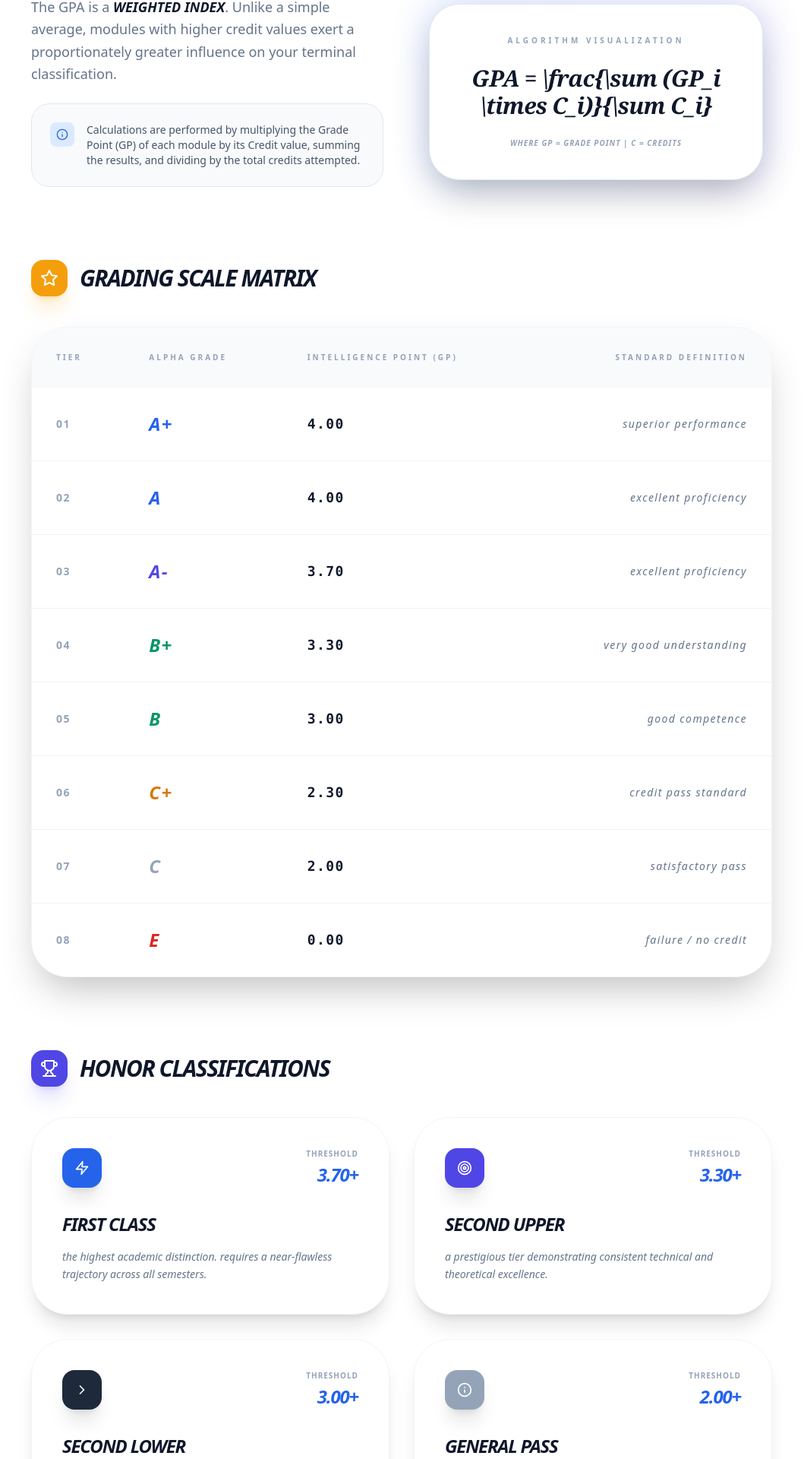
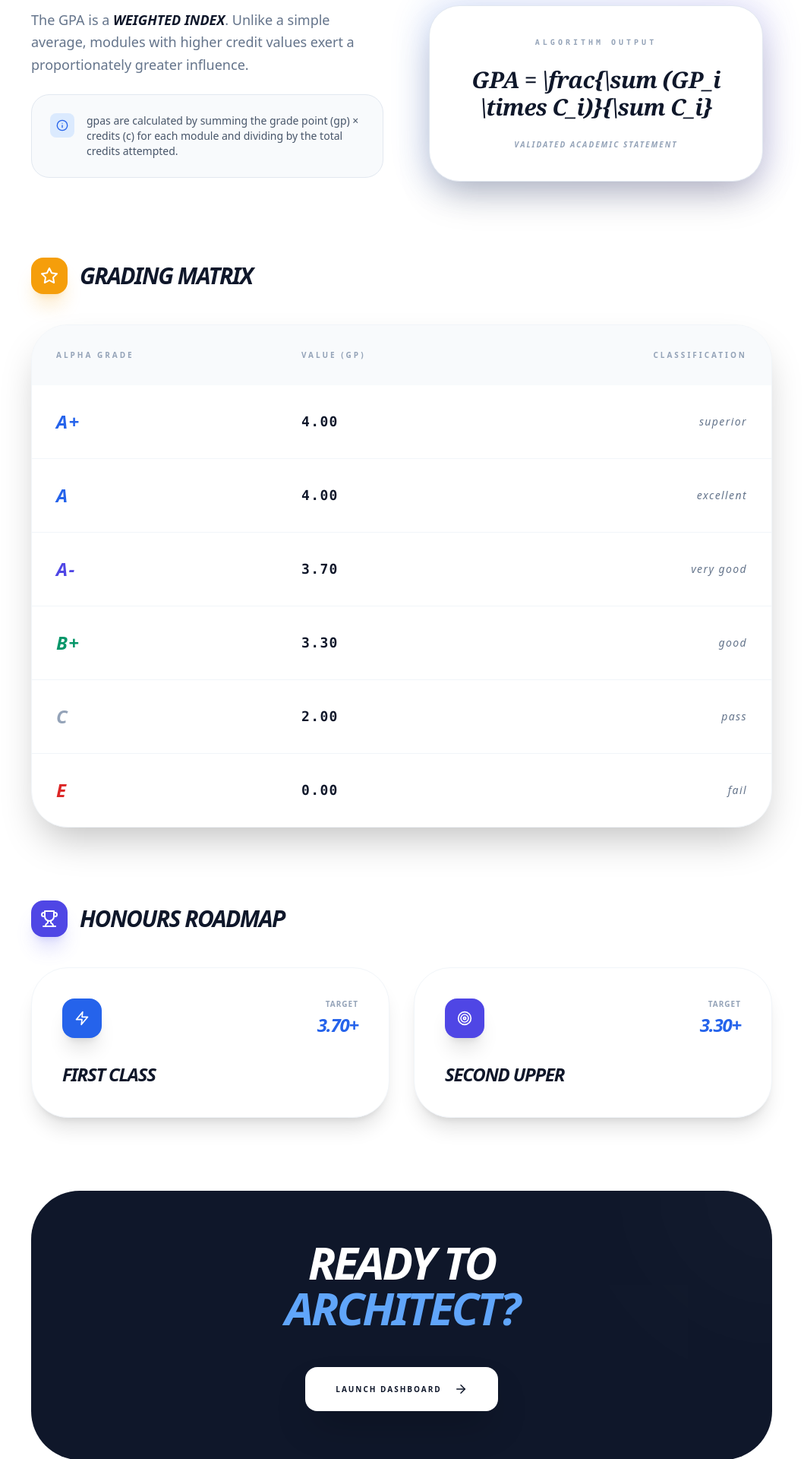
Before and after one commit to DevZenMaster/sltc-gpa-calculator, a Next.js app: page /guide in a window 1280 px wide. Shown: the part 596-2516 px from the top of the page at 76% size, without its empty margins (111-1170 px from the left). Built offline with nearby package versions, Linux system fonts and the light colour scheme.

Commit message:
modifed guide/page.tsx file

```diff
--- a/src/app/guide/page.tsx
+++ b/src/app/guide/page.tsx
@@ -11,9 +11,8 @@ export default function GuidePage() {
   return (
     <div className="bg-white dark:bg-[#030303] min-h-screen text-slate-900 dark:text-slate-100 selection:bg-blue-100 selection:text-blue-900 pb-24 transition-colors duration-500">
 
-      {/* --- HERO HEADER: ACADEMIC PROTOCOLS --- */}
+      {/* --- HERO HEADER --- */}
       <div className="relative pt-32 pb-20 px-6 overflow-hidden border-b border-slate-100 dark:border-white/5">
-        {/* Background Ambient Spectrum */}
         <div className="absolute top-0 left-0 w-full h-full pointer-events-none opacity-40">
           <div className="absolute top-[-10%] left-[-5%] w-[40%] h-[40%] bg-blue-500/10 blur-[120px] rounded-full" />
           <div className="absolute bottom-[-10%] right-[-5%] w-[40%] h-[40%] bg-indigo-500/10 blur-[120px] rounded-full" />
@@ -28,14 +27,14 @@ export default function GuidePage() {
             GPA <span className="text-blue-600">Mechanics.</span>
           </h1>
           <p className="text-xl text-slate-500 dark:text-slate-400 max-w-2xl mx-auto font-medium italic leading-relaxed">
-            Technical documentation for Grade Point Average calculations, weighted credit analysis, and honor classifications.
+            Technical documentation for the Logic Engine powering your academic roadmap.
           </p>
         </div>
       </div>
 
       <div className="max-w-5xl mx-auto px-6 py-20 space-y-24">
 
-        {/* --- SECTION 1: THE INTELLIGENCE FORMULA --- */}
+        {/* --- SECTION 1: THE ALGORITHM VISUAL --- */}
         <section className="relative">
           <div className="flex items-center gap-4 mb-10">
             <div className="p-3 bg-blue-600 text-white rounded-2xl shadow-xl shadow-blue-500/20">
@@ -44,17 +43,18 @@ export default function GuidePage() {
             <h2 className="text-3xl font-black uppercase tracking-tighter italic leading-none">The Logic Engine</h2>
           </div>
 
-          <div className="grid grid-cols-1 lg:grid-cols-2 gap-12 items-center">
+
+
+          <div className="grid grid-cols-1 lg:grid-cols-2 gap-12 items-center mt-12">
             <div className="space-y-6">
               <p className="text-lg text-slate-500 dark:text-slate-400 font-medium leading-relaxed">
-                The GPA is a <span className="text-slate-900 dark:text-white font-black italic uppercase">Weighted Index</span>. Unlike a simple average, modules with higher credit values exert a proportionately greater influence on your terminal classification.
+                The GPA is a <span className="text-slate-900 dark:text-white font-black italic uppercase">Weighted Index</span>. Unlike a simple average, modules with higher credit values exert a proportionately greater influence.
               </p>
-
               <div className="p-6 rounded-3xl bg-slate-50 dark:bg-white/[0.02] border border-slate-200 dark:border-white/10 space-y-4">
                 <div className="flex items-start gap-4">
                   <div className="p-2 bg-blue-100 dark:bg-blue-900/30 rounded-lg text-blue-600"><Info size={16}/></div>
-                  <p className="text-sm font-medium text-slate-600 dark:text-slate-400">
-                    Calculations are performed by multiplying the Grade Point (GP) of each module by its Credit value, summing the results, and dividing by the total credits attempted.
+                  <p className="text-sm font-medium text-slate-600 dark:text-slate-400 lowercase">
+                    GPAs are calculated by summing the Grade Point (GP) × Credits (C) for each module and dividing by the total credits attempted.
                   </p>
                 </div>
               </div>
@@ -63,52 +63,46 @@ export default function GuidePage() {
             <div className="relative group p-1 w-full max-w-md mx-auto">
               <div className="absolute inset-0 bg-gradient-to-r from-blue-600 to-indigo-600 rounded-[2.5rem] blur-xl opacity-20 group-hover:opacity-40 transition-opacity" />
               <div className="relative bg-white dark:bg-slate-900 border border-slate-200 dark:border-white/10 p-10 rounded-[2.5rem] text-center shadow-2xl">
-                 <div className="text-[10px] font-black uppercase tracking-[0.4em] text-slate-400 mb-6">Algorithm Visualization</div>
-                 {/* Fixed Formula string for Next.js 16/Turbopack */}
+                 <div className="text-[10px] font-black uppercase tracking-[0.4em] text-slate-400 mb-6 font-mono">Algorithm Output</div>
                  <div className="font-serif text-2xl md:text-3xl font-black tracking-tight text-slate-900 dark:text-white mb-2 italic leading-none">
                     {"GPA = \\frac{\\sum (GP_i \\times C_i)}{\\sum C_i}"}
                  </div>
-                 <div className="text-[10px] font-bold text-slate-400 mt-6 italic uppercase tracking-widest">Where GP = Grade Point | C = Credits</div>
+                 <div className="text-[10px] font-bold text-slate-400 mt-6 italic uppercase tracking-[0.2em]">Validated Academic Statement</div>
               </div>
             </div>
           </div>
         </section>
 
-
-
-        {/* --- SECTION 2: GRADING SCALE MATRIX --- */}
+        {/* --- SECTION 2: GRADING SCALE --- */}
         <section>
           <div className="flex items-center gap-4 mb-10">
             <div className="p-3 bg-amber-500 text-white rounded-2xl shadow-xl shadow-amber-500/20">
                <Star size={24} />
             </div>
-            <h2 className="text-3xl font-black uppercase tracking-tighter italic leading-none">Grading Scale Matrix</h2>
+            <h2 className="text-3xl font-black uppercase tracking-tighter italic leading-none">Grading Matrix</h2>
           </div>
 
-          <div className="rounded-[3rem] border border-slate-100 dark:border-white/5 bg-white dark:bg-white/[0.01] overflow-hidden shadow-2xl">
-            <div className="overflow-x-auto">
+
+
+          <div className="rounded-[3rem] border border-slate-100 dark:border-white/5 bg-white dark:bg-white/[0.01] overflow-hidden shadow-2xl mt-8">
             <table className="w-full text-left">
               <thead>
                 <tr className="bg-slate-50 dark:bg-white/5 text-[10px] font-black text-slate-400 uppercase tracking-[0.3em]">
-                    <th className="p-8">Tier</th>
                   <th className="p-8">Alpha Grade</th>
-                    <th className="p-8">Intelligence Point (GP)</th>
-                    <th className="p-8 hidden md:table-cell text-right">Standard Definition</th>
+                  <th className="p-8">Value (GP)</th>
+                  <th className="p-8 hidden md:table-cell text-right">Classification</th>
                 </tr>
               </thead>
               <tbody className="divide-y divide-slate-100 dark:divide-white/5 text-sm font-black uppercase tracking-widest">
                 {[
-                    { g: "A+", p: "4.00", d: "Superior Performance", color: "text-blue-600" },
-                    { g: "A",  p: "4.00", d: "Excellent Proficiency", color: "text-blue-600" },
-                    { g: "A-", p: "3.70", d: "Excellent Proficiency", color: "text-indigo-600" },
-                    { g: "B+", p: "3.30", d: "Very Good Understanding", color: "text-emerald-600" },
-                    { g: "B",  p: "3.00", d: "Good Competence", color: "text-emerald-600" },
-                    { g: "C+", p: "2.30", d: "Credit Pass Standard", color: "text-amber-600" },
-                    { g: "C",  p: "2.00", d: "Satisfactory Pass", color: "text-slate-400" },
-                    { g: "E",  p: "0.00", d: "Failure / No Credit", color: "text-red-600" },
+                  { g: "A+", p: "4.00", d: "Superior", color: "text-blue-600" },
+                  { g: "A",  p: "4.00", d: "Excellent", color: "text-blue-600" },
+                  { g: "A-", p: "3.70", d: "Very Good", color: "text-indigo-600" },
+                  { g: "B+", p: "3.30", d: "Good", color: "text-emerald-600" },
+                  { g: "C",  p: "2.00", d: "Pass", color: "text-slate-400" },
+                  { g: "E",  p: "0.00", d: "Fail", color: "text-red-600" },
                 ].map((row, i) => (
                   <tr key={i} className="hover:bg-slate-50 dark:hover:bg-white/[0.02] transition-colors group">
-                      <td className="p-8 text-slate-400">0{i + 1}</td>
                     <td className={`p-8 text-2xl font-black italic ${row.color}`}>{row.g}</td>
                     <td className="p-8 font-mono text-lg">{row.p}</td>
                     <td className="p-8 text-slate-500 dark:text-slate-400 font-medium italic hidden md:table-cell text-right lowercase">{row.d}</td>
@@ -117,54 +111,43 @@ export default function GuidePage() {
               </tbody>
             </table>
           </div>
-          </div>
         </section>
 
-        {/* --- SECTION 3: HONOR CLASSIFICATIONS --- */}
+        {/* --- SECTION 3: HONOURS --- */}
         <section>
           <div className="flex items-center gap-4 mb-10">
             <div className="p-3 bg-indigo-600 text-white rounded-2xl shadow-xl shadow-indigo-500/20">
                <Trophy size={24} />
             </div>
-            <h2 className="text-3xl font-black uppercase tracking-tighter italic leading-none">Honor Classifications</h2>
+            <h2 className="text-3xl font-black uppercase tracking-tighter italic leading-none">Honours Roadmap</h2>
           </div>
 
           <div className="grid grid-cols-1 md:grid-cols-2 gap-8">
             {[
-              { title: "First Class", gpa: "3.70+", icon: <Zap size={20}/>, theme: "bg-blue-600", desc: "The highest academic distinction. Requires a near-flawless trajectory across all semesters." },
-              { title: "Second Upper", gpa: "3.30+", icon: <Target size={20}/>, theme: "bg-indigo-600", desc: "A prestigious tier demonstrating consistent technical and theoretical excellence." },
-              { title: "Second Lower", gpa: "3.00+", icon: <ChevronRight size={20}/>, theme: "bg-slate-800", desc: "A solid academic standing reflecting competence and steady performance." },
-              { title: "General Pass", gpa: "2.00+", icon: <Info size={20}/>, theme: "bg-slate-400", desc: "Attained by successfully completing the minimum required curriculum standards." }
+              { title: "First Class", gpa: "3.70+", icon: <Zap size={20}/>, theme: "bg-blue-600" },
+              { title: "Second Upper", gpa: "3.30+", icon: <Target size={20}/>, theme: "bg-indigo-600" },
             ].map((tier) => (
-              <div key={tier.title} className="p-10 rounded-[3rem] bg-white dark:bg-white/[0.02] border border-slate-100 dark:border-white/5 shadow-xl group hover:-translate-y-2 transition-all duration-500">
+              <div key={tier.title} className="p-10 rounded-[3rem] bg-white dark:bg-white/[0.02] border border-slate-100 dark:border-white/10 shadow-xl group hover:-translate-y-2 transition-all duration-500">
                 <div className="flex justify-between items-start mb-8">
                    <div className={`p-4 rounded-2xl text-white shadow-xl ${tier.theme} group-hover:scale-110 transition-transform`}>
                       {tier.icon}
                    </div>
                    <div className="text-right">
-                      <div className="text-[10px] font-black uppercase tracking-widest text-slate-400 mb-1">Threshold</div>
+                      <div className="text-[10px] font-black uppercase tracking-widest text-slate-400 mb-1">Target</div>
                       <div className="text-2xl font-black italic tracking-tighter text-blue-600">{tier.gpa}</div>
                    </div>
                 </div>
-                <h3 className="text-2xl font-black uppercase tracking-tighter italic mb-4">{tier.title}</h3>
-                <p className="text-slate-500 dark:text-slate-400 font-medium text-sm leading-relaxed lowercase italic">
-                  {tier.desc}
-                </p>
+                <h3 className="text-2xl font-black uppercase tracking-tighter italic">{tier.title}</h3>
               </div>
             ))}
           </div>
         </section>
 
-
-
-        {/* --- FINAL ACTION --- */}
+        {/* --- CTA --- */}
         <div className="p-16 rounded-[4rem] bg-slate-900 dark:bg-blue-600 text-center text-white relative overflow-hidden group shadow-3xl">
            <div className="absolute top-0 right-0 w-96 h-96 bg-white/10 rounded-full blur-[100px] -translate-y-1/2 translate-x-1/2 opacity-20" />
            <div className="relative z-10 space-y-6">
-              <h2 className="text-4xl md:text-6xl font-black tracking-tighter uppercase italic leading-none">Initialize <br /> <span className="text-blue-400 dark:text-slate-950">Calculations.</span></h2>
-              <p className="text-blue-100/60 max-w-xl mx-auto font-medium text-lg italic">
-                Ready to forecast your classification? Access the Intelligence Engine now.
-              </p>
+              <h2 className="text-4xl md:text-6xl font-black tracking-tighter uppercase italic leading-none">Ready to <br /> <span className="text-blue-400 dark:text-slate-950">Architect?</span></h2>
               <div className="pt-6">
                 <Link
                   href="/calculator"
```
Lines whose indentation alone changed are shown as unchanged.
